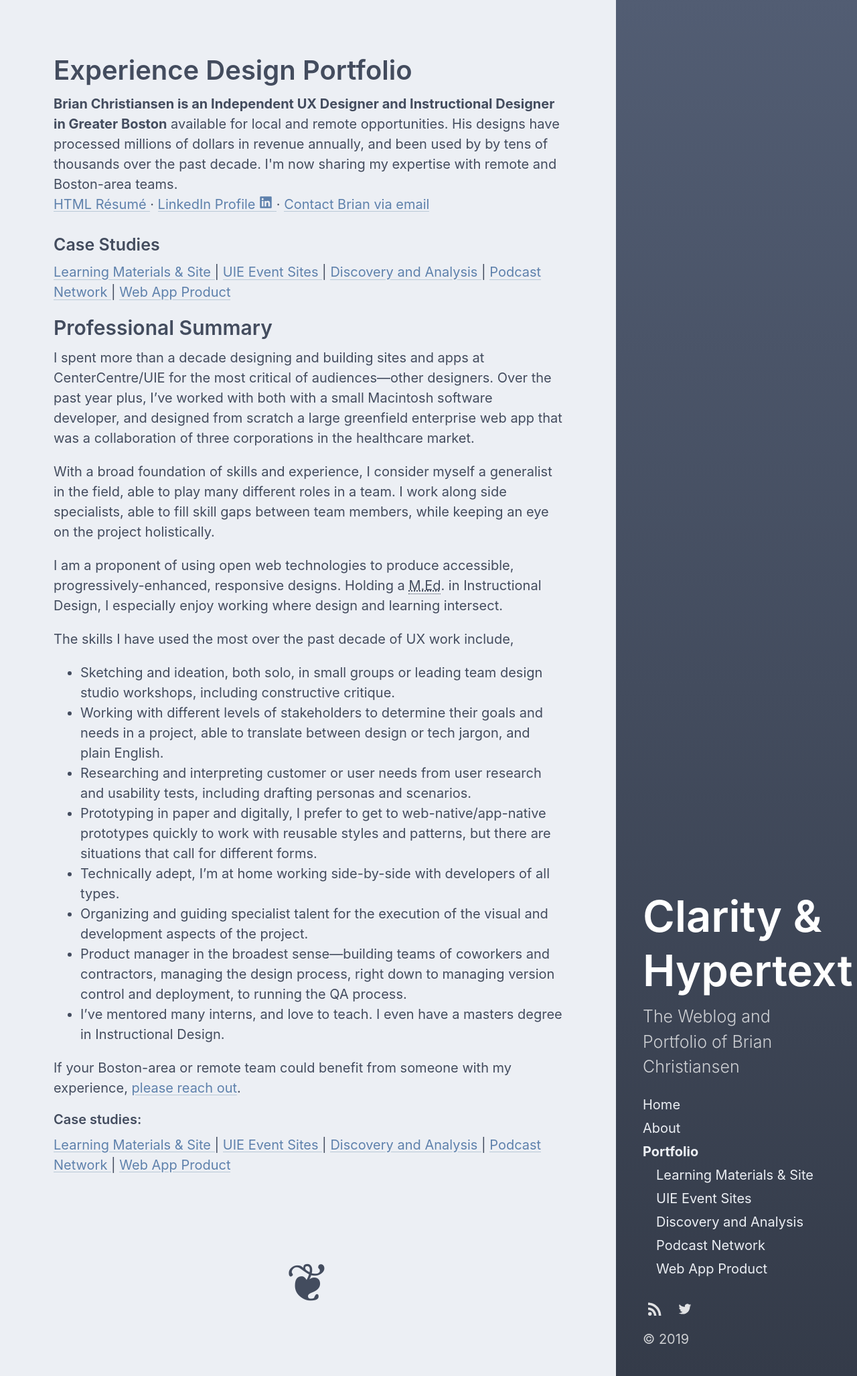
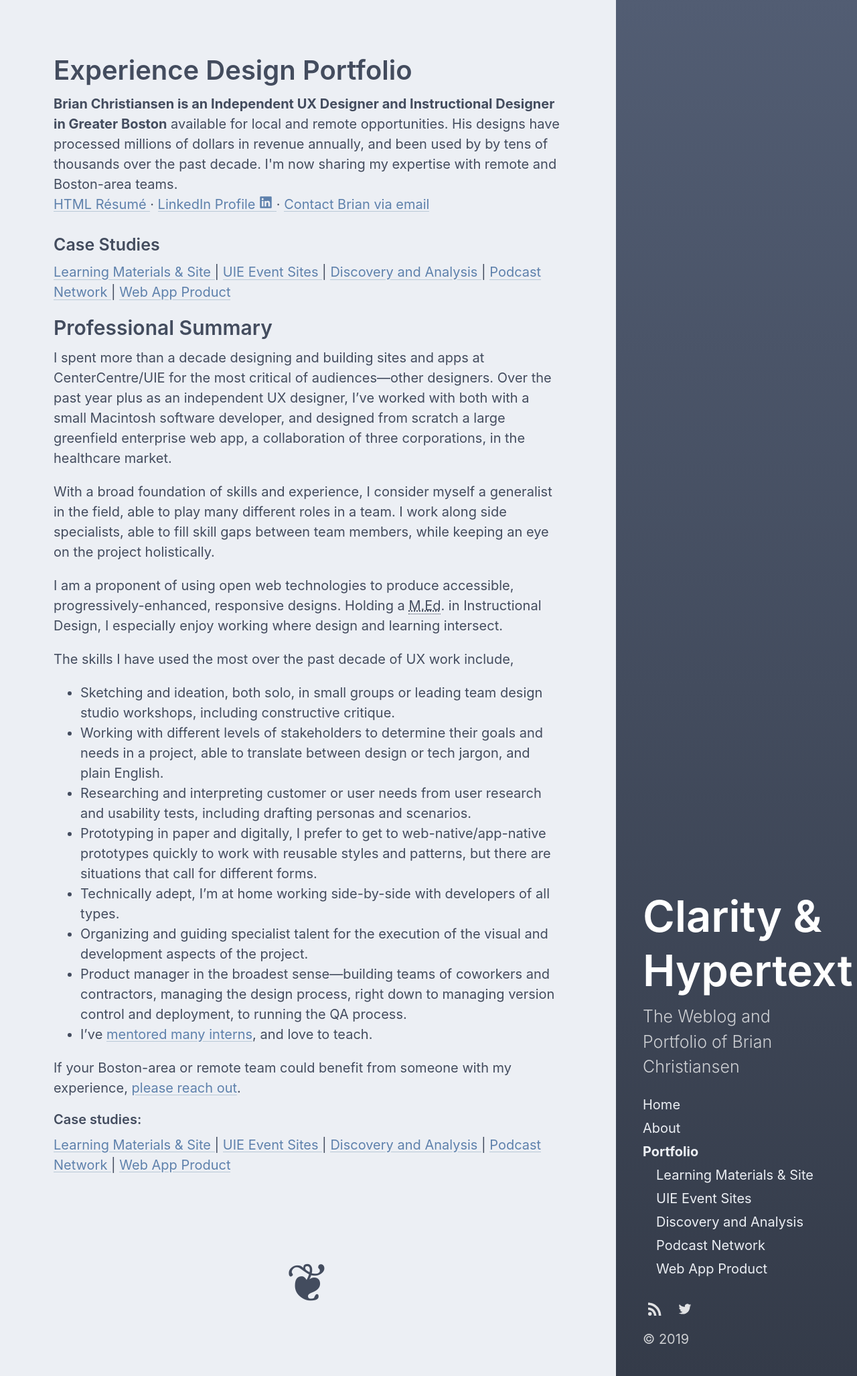
Before and after one commit to briandigital/bd4, a Jekyll site: the page built from portfolio/index.md, in a window 1280 px wide. Shown: the whole page at 67% size. Built offline with Jekyll 4.4.1, drawn with Linux system fonts in a browser that asks for light colours.

Commit message:
Minor content adjustments.

```diff
--- a/portfolio/index.md
+++ b/portfolio/index.md
@@ -8,7 +8,7 @@ intro-text: "<strong>Brian Christiansen is an Independent UX Designer and Instru
 ---
 
 ## Professional Summary
-I spent more than a decade designing and building sites and apps at CenterCentre/UIE for the most critical of audiences—other designers. Over the past year plus, I've worked with  both with a small Macintosh software developer, and designed from scratch a large greenfield enterprise web app that was a collaboration of three corporations in the healthcare market.
+I spent more than a decade designing and building sites and apps at CenterCentre/UIE for the most critical of audiences—other designers. Over the past year plus as an independent UX designer, I've worked with both with a small Macintosh software developer, and designed from scratch a large greenfield enterprise web app, a collaboration of three corporations, in the healthcare market.
 
 With a broad foundation of skills and experience, I consider myself a generalist in the field, able to play many different roles in a team. I work along side specialists, able to fill skill gaps between team members, while keeping an eye on the project holistically.
 
@@ -23,6 +23,6 @@ The skills I have used the most over the past decade of UX work include,
 * Technically adept, I'm at home working side-by-side with developers of all types.
 * Organizing and guiding specialist talent for the execution of the visual and development aspects of the project.
 * Product manager in the broadest sense—building teams of coworkers and contractors, managing the design process, right down to managing version control and deployment, to running the QA process.
-* I’ve mentored many interns, and love to teach. I even have a masters degree in Instructional Design.
+* I’ve <a href="https://uie.com/meet-the-interns" title="See 2012–17">mentored many interns</a>, and love to teach.
 
 If your Boston-area or remote team could benefit from someone with my experience, [please reach out](mailto:brian@briandigital.com).
```
Also changed, not shown: README.md.
